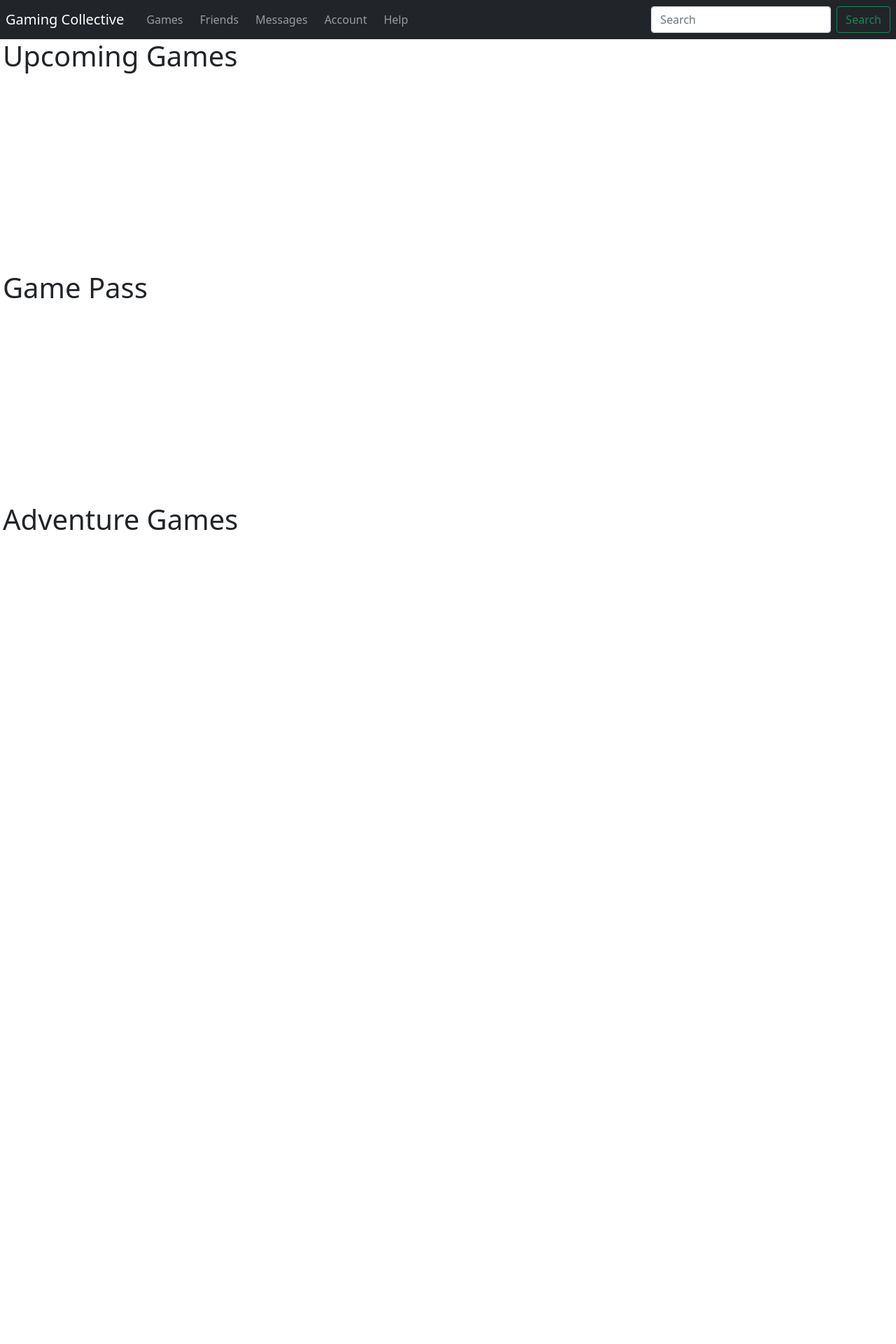
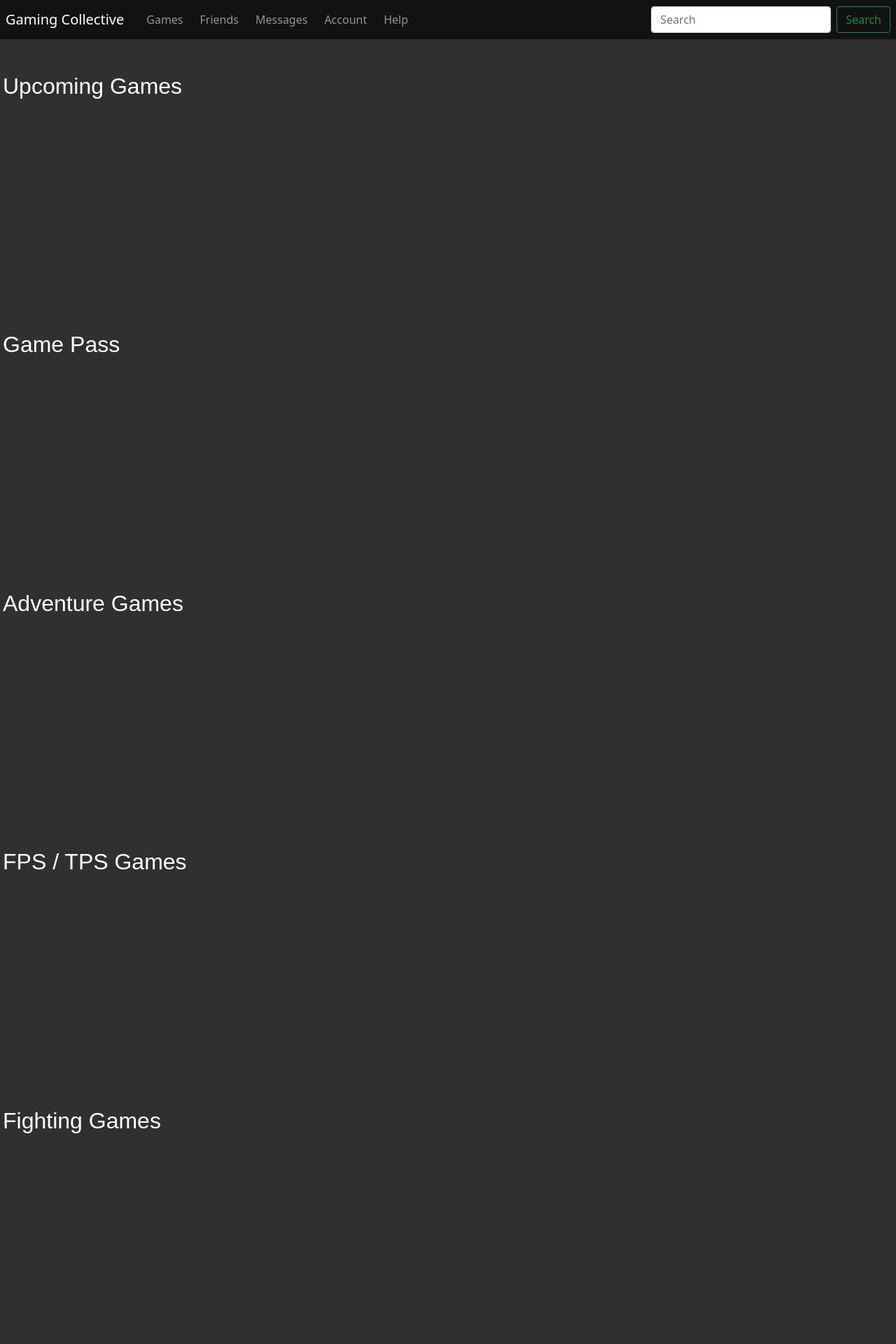
Before and after one commit to mastervalor/the_gameing_collective, a Django app: template the_gaming_collective/games/templates/homepage.html in a window 1280 px wide. Shown: the top 1920 px of the page at 70% size. Before the commit the page ends 757 px from the top, so only its background shows below. Run offline with Django 3.2, Linux system fonts and the light colour scheme; the template is opened without the code that fills it, so the values that code supplies are empty.

Commit message:
Main update
Changes made to games folder, updated project urls to now use both the account and games app.

```diff
--- a/the_gaming_collective/account/urls.py
+++ b/the_gaming_collective/account/urls.py
@@ -4,6 +4,5 @@ from . import views
 urlpatterns = [
     path('', views.index),
     path('user/create', views.account_creation),
-    path('finalize', views.finalize),
-    path('testing', views.test),
+    path('finalize', views.finalize)
 ]
--- /dev/null
+++ b/the_gaming_collective/games/static/css/games_stylesheet.css
@@ -0,0 +1,5 @@
+.inner_container {
+    overflow-x: auto;
+    white-space: nowrap;
+    height: 275px;
+}
--- a/the_gaming_collective/games/templates/homepage.html
+++ b/the_gaming_collective/games/templates/homepage.html
@@ -4,10 +4,12 @@
     <meta charset="UTF-8">
     <title>Homepage</title>
     <link href="https://cdn.jsdelivr.net/npm/bootstrap@5.0.2/dist/css/bootstrap.min.css" rel="stylesheet" integrity="sha384-EVSTQN3/azprG1Anm3QDgpJLIm9Nao0Yz1ztcQTwFspd3yD65VohhpuuCOmLASjC" crossorigin="anonymous">
+    {% load static %}
+    <link rel="stylesheet" href="{% static 'css/games_stylesheet.css' %}">
 </head>
-<body>
-    <nav class="navbar navbar-expand-lg navbar-dark bg-dark">
-        <button class="navbar-toggler" type="button" data-bs-toggle="collapse" data-bs-target="#navbarTogglerDemo03" aria-controls="navbarTogglerDemo03" aria-expanded="false" aria-label="Toggle navigation">
+<body style="background-color: #303030">
+    <nav class="navbar navbar-expand-lg navbar-dark sticky-top" style="background-color: #121212;">
+        <button class="navbar-toggler m-2" type="button" data-bs-toggle="collapse" data-bs-target="#navbarTogglerDemo03" aria-controls="navbarTogglerDemo03" aria-expanded="false" aria-label="Toggle navigation">
             <span class="navbar-toggler-icon"></span>
         </button>
         <a class="navbar-brand ms-2" href="/homepage">Gaming Collective</a>
@@ -15,48 +17,95 @@
         <div class="collapse navbar-collapse" id="navbarTogglerDemo03">
             <ul class="navbar-nav mb-lg-0 me-auto mb-2">
                 <li class="nav-item">
-                    <a class="nav-link ms-2" href="#">Games</a>
+                    <a class="nav-link ms-2" href="/games">Games</a>
                 </li>
                 <li class="nav-item">
-                    <a class="nav-link ms-2" href="#">Friends</a>
+                    <a class="nav-link ms-2" href="/friends">Friends</a>
                 </li>
                 <li class="nav-item">
-                    <a class="nav-link ms-2" href="#">Messages</a>
+                    <a class="nav-link ms-2" href="/messages">Messages</a>
                 </li>
                 <li class="nav-item">
-                    <a class="nav-link ms-2" href="#">Account</a>
+                    <a class="nav-link ms-2" href="/account">Account</a>
                 </li>
                 <li class="nav-item">
-                    <a class="nav-link ms-2" href="#">Help</a>
+                    <a class="nav-link ms-2" href="/help">Help</a>
                 </li>
             </ul>
             <form class="form-inline my-2 my-lg-0 d-flex">
+                {% csrf_token %}
                 <input class="form-control ms-sm-2 me-2" type="search" placeholder="Search" aria-label="Search">
                 <button class="btn btn-outline-success my-2 my-sm-0 me-sm-2" type="submit">Search</button>
             </form>
         </div>
     </nav>
-    <div class="outer_container">
-        <h1 class="ms-1">Upcoming Games</h1>
-        <div class="inner_container d-flex" style="overflow-x: auto; white-space: nowrap; height: 275px;">
+    <div class="outer_container mt-5">
+        <h2 class="ms-1" style="color: white; font-family: Arial, Helvetica, sans-serif;">Upcoming Games</h2>
+        <div class="inner_container d-flex flex-nowrap gx-5" style="overflow-x: auto; white-space: nowrap; height: 275px;">
             {% for upcoming in up_list %}
-                <img class="rounded img-fluid m-2" src="https://images.igdb.com/igdb/image/upload/t_1080p/{{upcoming.cover.image_id}}.jpg" alt="{{upcoming.name}}">
+                <a href="/{{upcoming.id}}/{{upcoming.name}}" class="d-flex col-md-3 m-2" style="width: 16.25%;">
+                    <img class="game_images rounded img-fluid" src="https://images.igdb.com/igdb/image/upload/t_1080p/{{upcoming.cover.image_id}}.jpg" alt="{{upcoming.name}}" width="100%" style="opacity: 0.8;" onmouseover="this.style.opacity='1'" onmouseout="this.style.opacity='0.8'">
+                </a>
             {% endfor %}
         </div>
     </div>
-    <div class="outer_container">
-        <h1 class="ms-1">Game Pass</h1>
-        <div class="inner_container d-flex" style="overflow-x: auto; white-space: nowrap; height: 275px;">
+    <div class="outer_container mt-5">
+        <h2 class="ms-1" style="color: white; font-family: Arial, Helvetica, sans-serif;">Game Pass</h2>
+        <div class="inner_container d-flex flex-nowrap gx-5" style="overflow-x: auto; white-space: nowrap; height: 275px;">
             {% for games in gp_list %}
-                <img class="rounded img-fluid m-2" src="https://images.igdb.com/igdb/image/upload/t_1080p/{{games.cover.image_id}}.jpg" alt="{{game_pass.name}}">
+                <a href="/{{games.id}}/{{games.name}}" class="d-flex col-md-3 m-2" style="width: 16.25%;">
+                    <img class="game_images rounded img-fluid" src="https://images.igdb.com/igdb/image/upload/t_1080p/{{games.cover.image_id}}.jpg" alt="{{game_pass.name}}" width="100%" style="opacity: 0.8;" onmouseover="this.style.opacity='1'" onmouseout="this.style.opacity='0.8'">
+                </a>
             {% endfor %}
         </div>
     </div>
-    <div class="outer_container">
-        <h1 class="ms-1">Adventure Games</h1>
-        <div class="inner_container d-flex" style="overflow-x: auto; white-space: nowrap; height: 275px;">
-            {% for adventure in adv_list %}
-                <img class="rounded img-fluid m-2" src="https://images.igdb.com/igdb/image/upload/t_1080p/{{adventure.cover.image_id}}.jpg" alt="{{adventure.name}}">
+    <div class="outer_container  mt-5">
+        <h2 class="ms-1" style="color: white; font-family: Arial, Helvetica, sans-serif;">Adventure Games</h2>
+        <div class="inner_container d-flex flex-nowrap gx-5" style="overflow-x: auto; white-space: nowrap; height: 275px;">
+            {% for games in adv_list %}
+                <a href="/{{games.id}}/{{games.name}}" class="d-flex col-md-3 m-2" style="width: 16.25%;">
+                    <img class="game_images rounded img-fluid" src="https://images.igdb.com/igdb/image/upload/t_1080p/{{games.cover.image_id}}.jpg" alt="{{games.name}}" width="100%" style="opacity: 0.8;" onmouseover="this.style.opacity='1'" onmouseout="this.style.opacity='0.8'">
+                </a>
+            {% endfor %}
+        </div>
+    </div>
+    <div class="outer_container  mt-5">
+        <h2 class="ms-1" style="color: white; font-family: Arial, Helvetica, sans-serif;">FPS / TPS Games</h2>
+        <div class="inner_container d-flex flex-nowrap gx-5" style="overflow-x: auto; white-space: nowrap; height: 275px;">
+            {% for games in fps_list %}
+                <a href="/{{games.id}}/{{games.name}}" class="d-flex col-md-3 m-2" style="width: 16.25%;">
+                    <img class="game_images rounded img-fluid" src="https://images.igdb.com/igdb/image/upload/t_1080p/{{games.cover.image_id}}.jpg" alt="{{games.name}}" width="100%" style="opacity: 0.8;" onmouseover="this.style.opacity='1'" onmouseout="this.style.opacity='0.8'">
+                </a>
+            {% endfor %}
+        </div>
+    </div>
+    <div class="outer_container  mt-5">
+        <h2 class="ms-1" style="color: white; font-family: Arial, Helvetica, sans-serif;">Fighting Games</h2>
+        <div class="inner_container d-flex flex-nowrap gx-5" style="overflow-x: auto; white-space: nowrap; height: 275px;">
+            {% for games in fight_list %}
+                <a href="/{{games.id}}/{{games.name}}" class="d-flex col-md-3 m-2" style="width: 16.25%;">
+                    <img class="game_images rounded img-fluid" src="https://images.igdb.com/igdb/image/upload/t_1080p/{{games.cover.image_id}}.jpg" alt="{{games.name}}" width="100%" style="opacity: 0.8;" onmouseover="this.style.opacity='1'" onmouseout="this.style.opacity='0.8'">
+                </a>
+            {% endfor %}
+        </div>
+    </div>
+    <div class="outer_container  mt-5">
+        <h2 class="ms-1" style="color: white; font-family: Arial, Helvetica, sans-serif;">Racing Games</h2>
+        <div class="inner_container d-flex flex-nowrap gx-5" style="overflow-x: auto; white-space: nowrap; height: 275px;">
+            {% for games in race_list %}
+                <a href="/{{games.id}}/{{games.name}}" class="d-flex col-md-3 m-2" style="width: 16.25%;">
+                    <img class="game_images rounded img-fluid" src="https://images.igdb.com/igdb/image/upload/t_1080p/{{games.cover.image_id}}.jpg" alt="{{games.name}}" width="100%" style="opacity: 0.8;" onmouseover="this.style.opacity='1'" onmouseout="this.style.opacity='0.8'">
+                </a>
+            {% endfor %}
+        </div>
+    </div>
+    <div class="outer_container  mt-5">
+        <h2 class="ms-1" style="color: white; font-family: Arial, Helvetica, sans-serif;">Sports Games</h2>
+        <div class="inner_container d-flex flex-nowrap gx-5" style="overflow-x: auto; white-space: nowrap; height: 275px;">
+            {% for games in sport_list %}
+                <a href="/{{games.id}}/{{games.name}}" class="d-flex col-md-3 m-2" style="width: 16.25%;">
+                    <img class="game_images rounded img-fluid" src="https://images.igdb.com/igdb/image/upload/t_1080p/{{games.cover.image_id}}.jpg" alt="{{games.name}}" width="100%" style="opacity: 0.8;" onmouseover="this.style.opacity='1'" onmouseout="this.style.opacity='0.8'">
+                </a>
             {% endfor %}
         </div>
     </div>
--- a/the_gaming_collective/games/urls.py
+++ b/the_gaming_collective/games/urls.py
@@ -2,5 +2,9 @@ from django.urls import path
 from . import views
 
 urlpatterns = [
-    path('homepage', views.index)
+    path('homepage', views.index),
+    path('games_list', views.games),
+    path('<int:game_id>/<str:game_name>', views.one_game),
+    path('your_games', views.users_games),
+    path('view_all/<str:game_type>', views.view_all),
 ]
--- a/the_gaming_collective/the_gaming_collective/urls.py
+++ b/the_gaming_collective/the_gaming_collective/urls.py
@@ -17,5 +17,6 @@ from django.contrib import admin
 from django.urls import path, include
 
 urlpatterns = [
-    path('', include('games.urls')),
+    path('', include('account.urls')),
+    path('games/', include('games.urls')),
 ]
```
Also changed, not shown: the_gaming_collective/games/views.py (+37 -3 lines), the_gaming_collective/general/igdb_api.py (+4 -4 lines), the_gaming_collective/games/templates/games_page.html (added), the_gaming_collective/games/templates/one_game.html (added), the_gaming_collective/games/templates/users_games.html (added), the_gaming_collective/games/templates/view_all.html (added), 4 other files.
